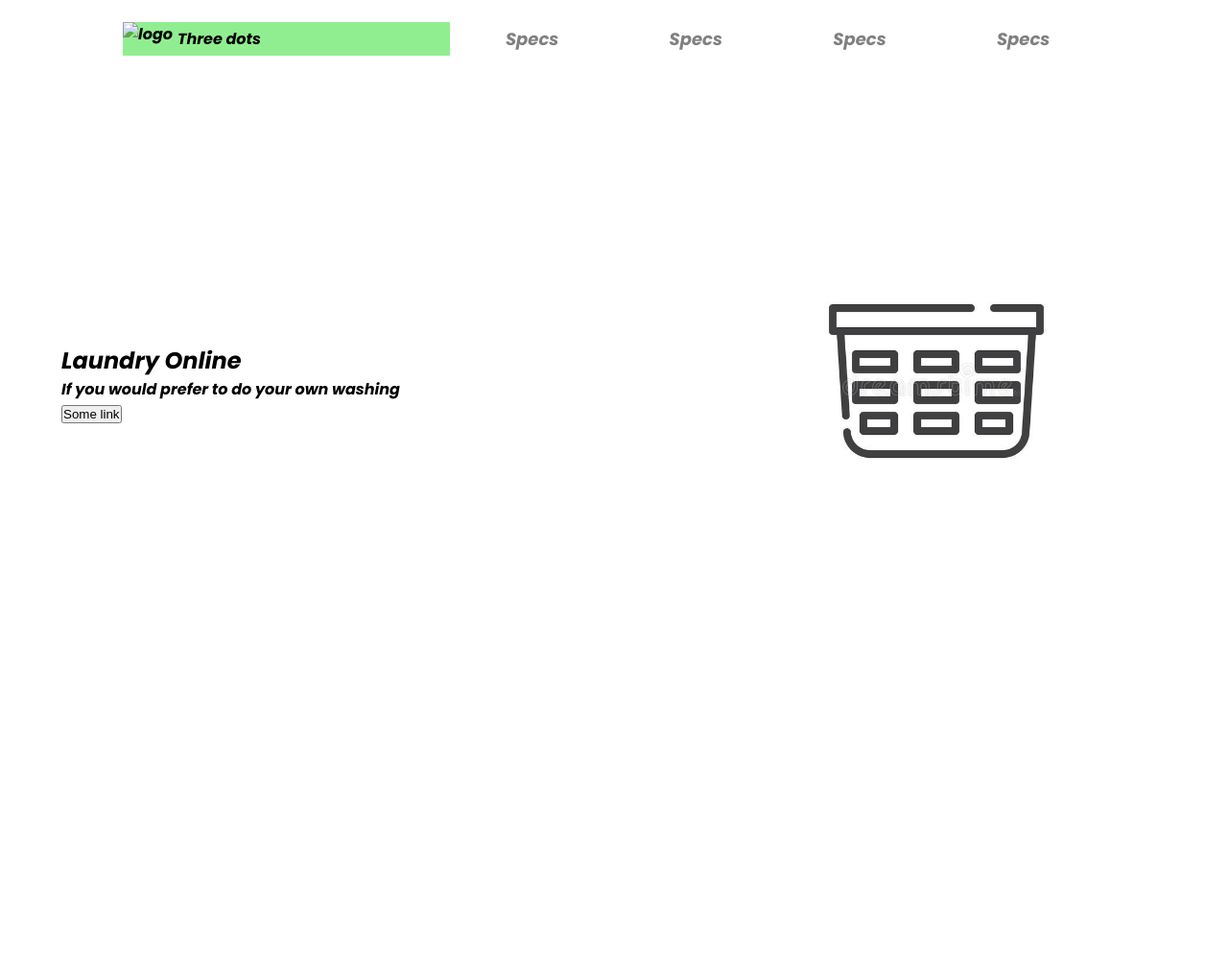
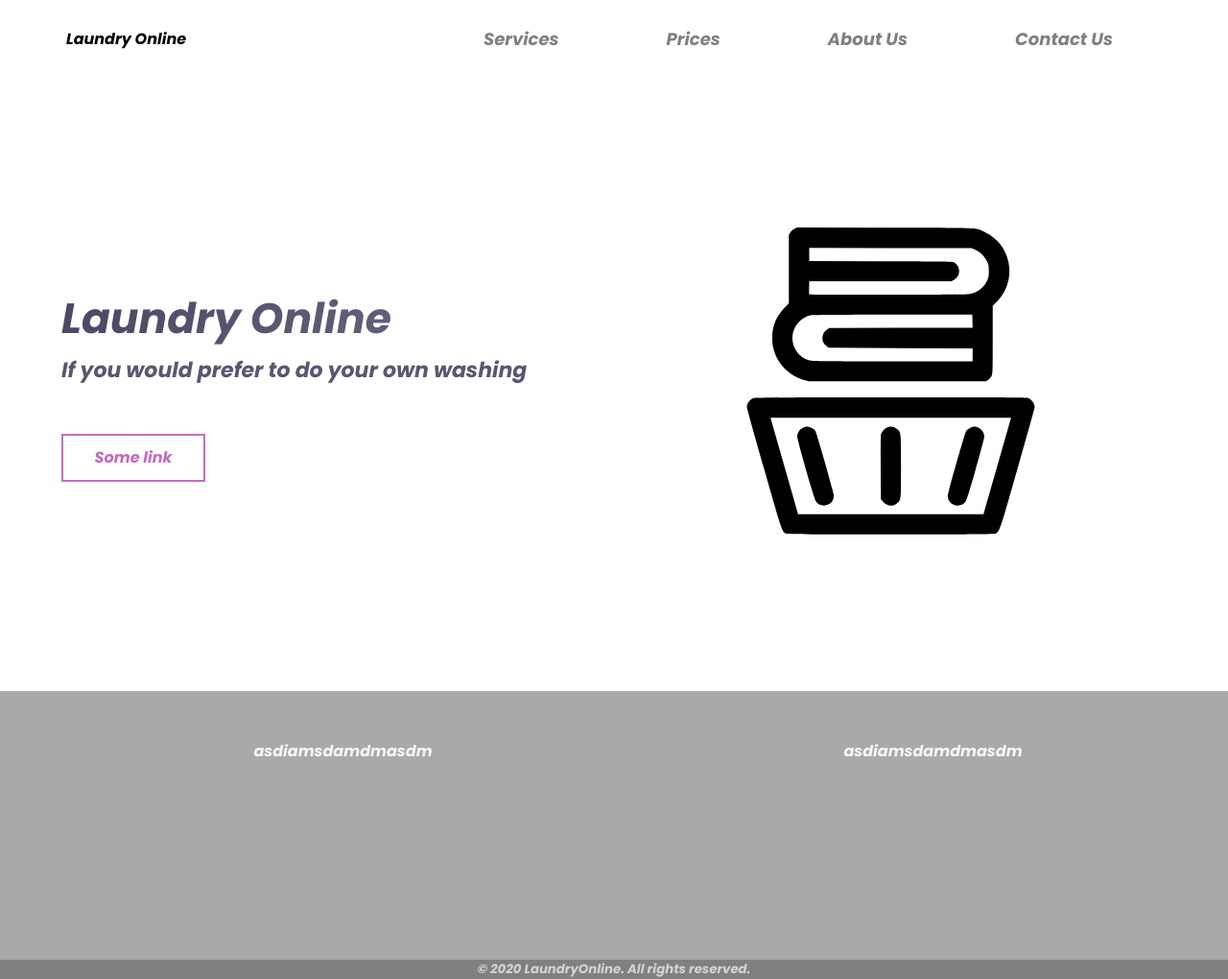
Before and after one commit to RaphaelQSmith/lavanderia, a PHP site: page / in a window 1280 px wide. Shown: the whole page at 96% size. Before the commit the page ends 478 px from the top, so only its background shows below. Run offline with PHP 8.4, Linux system fonts and the light colour scheme.

Commit message:
Footer and CSS

```diff
--- a/index.html
+++ b/index.html
@@ -10,15 +10,14 @@
 <body>
     <header>
         <div class="logo-container">
-            <img src="" alt="logo" />
-            <h4 class="logo">Three dots</h4>
+            <h4 class="logo">Laundry Online</h4>
         </div>
         <nav>
             <ul class="nav-links">
-                <li><a class="nav-link" href="#">Specs</a></li>
-                <li><a class="nav-link" href="#">Specs</a></li>
-                <li><a class="nav-link" href="#">Specs</a></li>
-                <li><a class="nav-link" href="#">Specs</a></li>
+                <li><a class="nav-link" href="#">Services</a></li>
+                <li><a class="nav-link" href="#">Prices</a></li>
+                <li><a class="nav-link" href="#">About Us</a></li>
+                <li><a class="nav-link" href="#">Contact Us</a></li>
             </ul>
         </nav>
     </header>
@@ -36,9 +35,23 @@
                 </div>
             </div>
             <div class="cover">
-                <img src="./img/basket_laundry.jpg" alt="Basket">
+                <img src="./img/basketLaundry.svg" alt="Basket">
             </div>
         </section>
+        <!-- <img class="big-circle" src="./img/big-eclipse.svg" alt="" />
+		<img class="medium-circle" src="./img/mid-eclipse.svg" alt="" />
+        <img class="small-circle" src="./img/small-eclipse.svg" alt="" /> -->
     </main>
+    <div class="footer-container">
+        <div class="card-footer">
+            <footer>asdiamsdamdmasdm</footer>
+        </div>
+        <div class="card-footer">
+            <footer>asdiamsdamdmasdm</footer>
+        </div>
+    </div>
+    <div class="copyright">
+        <h5>© 2020 LaundryOnline. All rights reserved.</h5>
+    </div>
 </body>
 </html>
--- a/style.css
+++ b/style.css
@@ -6,19 +6,26 @@
 body{
     font-family: 'Poppins', sans-serif;
 }
+button{
+    font-family: 'Poppins', sans-serif;
+}
 header{
     display: flex;
-    width: 80%;
+    width: 90%;
     height: 10vh;
     margin: auto;
     align-items: center;
 }
 .logo-container,.nav-links{
     display: flex;
+    align-items: center;
 }
 .logo{
     font-weight: 400;
     margin: 5px;
+}
+.logo-img{
+    width: 30vh;
 }
 .nav-links{
     justify-content: space-around;
@@ -30,7 +37,6 @@ header{
     text-decoration: none;
 }
 .logo-container{
-    background: lightgreen;
     flex: 1;
 }
 nav{
@@ -44,8 +50,78 @@ nav{
     align-items: center;
 }
 .introduction{
+    flex: 2;
+}
+.intro-text h1{
+    font-size: 44px;
+    font-weight: 500;
+    background: linear-gradient(to right, #494964, #6f6f89);
+    -webkit-background-clip: text;
+    -webkit-text-fill-color: transparent;
+}
+.intro-text p{
+    margin-top: 5px;
+    font-size: 22px;
+    color: #585772;
+}
+.cta{
+    padding: 50px 0px 0px 0px;
+}
+.cta-select{
+    border: 2px solid #c36cbb;
+    background: transparent;
+    color: #c36cbb;
+    width: 150px;
+    height: 50px;
+    cursor: pointer;
+    font-size: 16px;
+}
+.cover{
     flex: 1;
 }
 .cover img{
-    height: 60vh;
+    height: 40vh;
 }
+.big-circle{
+    position: absolute;
+    top: 0px;
+    right: 0px;
+    opacity: 0.4;
+    height: 100%;
+    z-index: -1;
+}
+.medium-circle {
+	position: absolute;
+	top: 30%;
+	right: 30%;
+	height: 60%;
+    opacity: 0.4;
+    z-index: -1;
+}
+.small-circle {
+	position: absolute;
+	bottom: 0%;
+    left: 20%;
+    z-index: -1;
+}
+
+.footer-container{
+    text-align: center;
+    height: 35vh;
+    padding: 50px 0px 0px 50px;
+    background: darkgrey;
+    color: whitesmoke;
+    display: flex;
+    flex: 2;
+}
+
+.card-footer {
+    align-self: auto;
+    flex: 1 1 auto;
+}
+.copyright{
+    text-align: center;
+    background: grey;
+    color: lightgray;
+
+}
```
Also changed, not shown: img/basketLaundry.svg (added), img/big-eclipse.svg (added), img/logo.png (added), img/logo.svg (added), img/mid-eclipse.svg (added), img/small-eclipse.svg (added).
